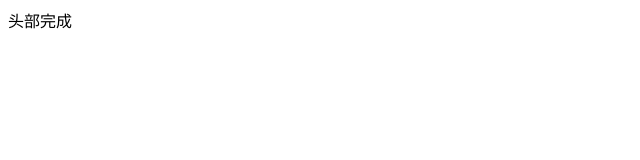
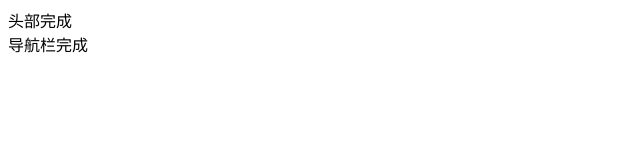
Before and after one commit to dabozuishuaia/123, a plain HTML site: page index.html in a window 1280 px wide. Shown: the whole page, without its empty margins (0-640 px from the left). Drawn offline with Linux system fonts and the light colour scheme.

Commit message:
导航栏完成

```diff
--- a/index.html
+++ b/index.html
@@ -8,5 +8,6 @@
 </head>
 <body>
     <header>头部完成</header>
+    <nav>导航栏完成</nav>
 </body>
 </html>
```
